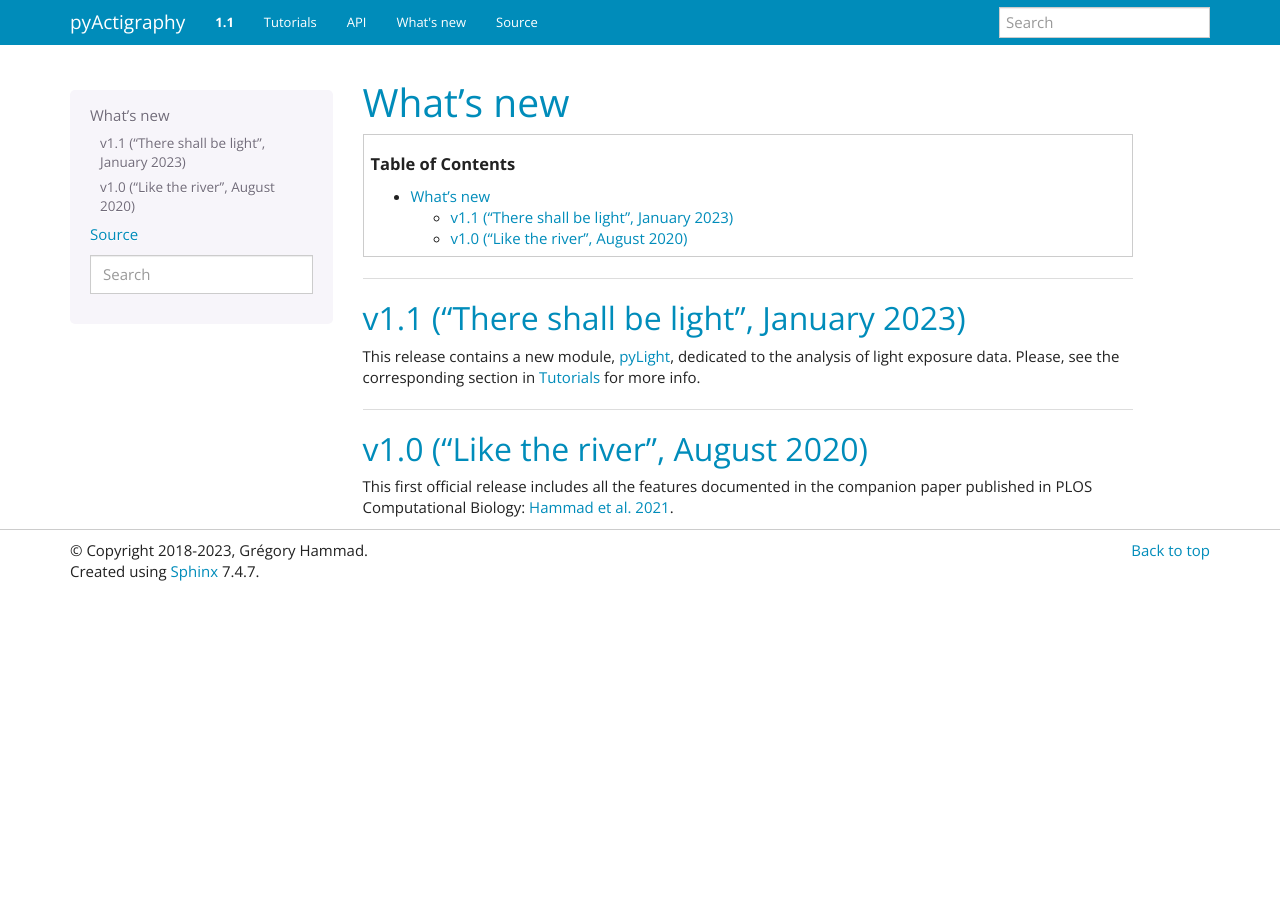
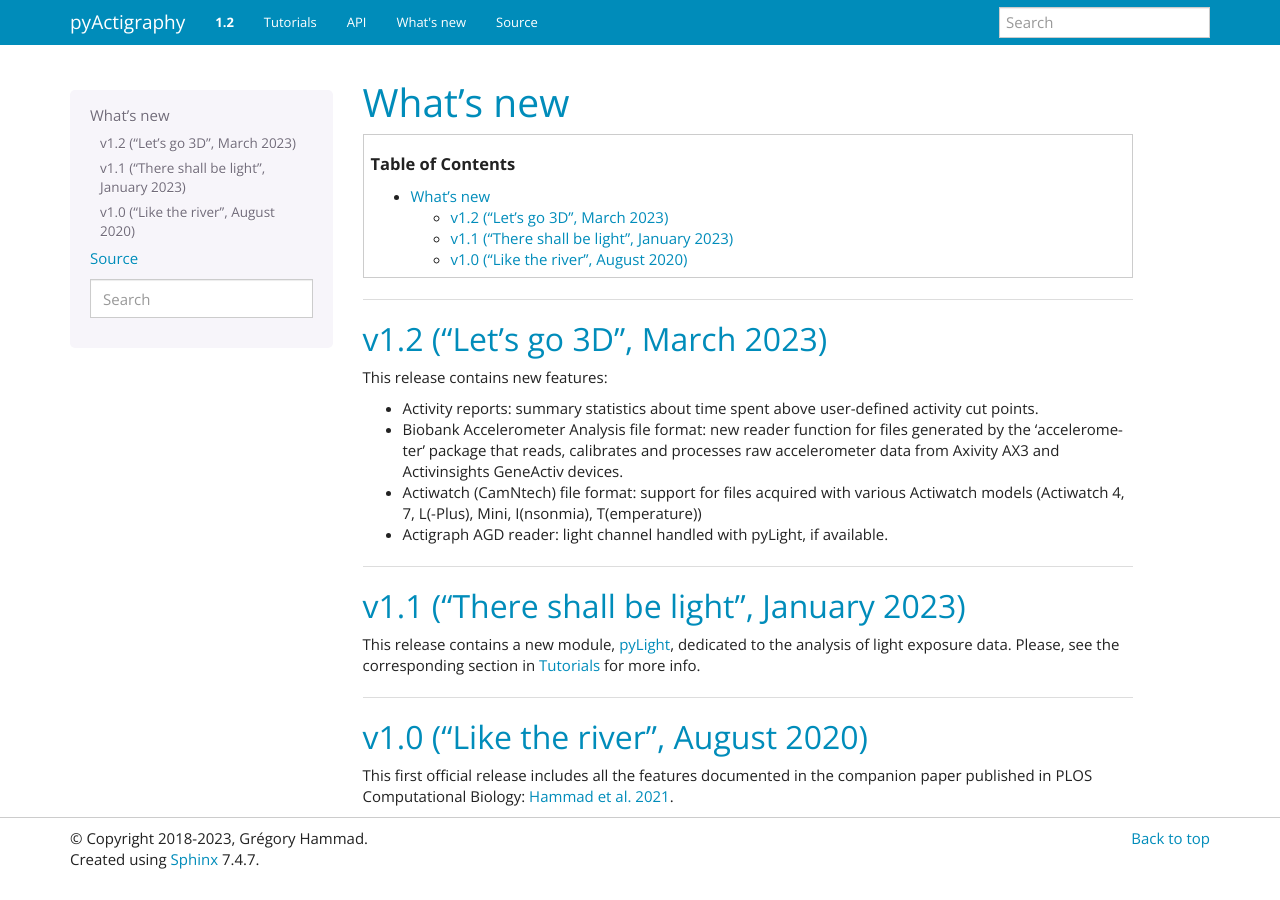
Before and after one commit to ghammad/pyActigraphy, a Sphinx documentation site: the page built from docs/source/changelog.rst, in a window 1280 px wide. Built offline with Sphinx 7.4.7, drawn with Linux system fonts in a browser that asks for light colours.

Commit message:
Bump version and add related changes to changelog

```diff
--- a/docs/source/changelog.rst
+++ b/docs/source/changelog.rst
@@ -5,6 +5,18 @@ What's new
 
 .. contents:: Table of Contents
     :depth: 2
+
+*************
+
+v1.2 ("Let's go 3D", March 2023)
+-------------------------------------------
+
+This release contains new features:
+
+* Activity reports: summary statistics about time spent above user-defined activity cut points.
+* Biobank Accelerometer Analysis file format: new reader function for files generated by the 'accelerometer' package that reads, calibrates and processes raw accelerometer data from Axivity AX3 and Activinsights GeneActiv devices.
+* Actiwatch (CamNtech) file format: support for files acquired with various Actiwatch models (Actiwatch 4, 7, L(-Plus), Mini, I(nsonmia), T(emperature))
+* Actigraph AGD reader: light channel handled with pyLight, if available.
 
 *************
 
--- a/pyActigraphy/__init__.py
+++ b/pyActigraphy/__init__.py
@@ -41,4 +41,4 @@ __all__ = [
     "viz"
 ]
 
-__version__ = '1.1'
+__version__ = '1.2'
```
